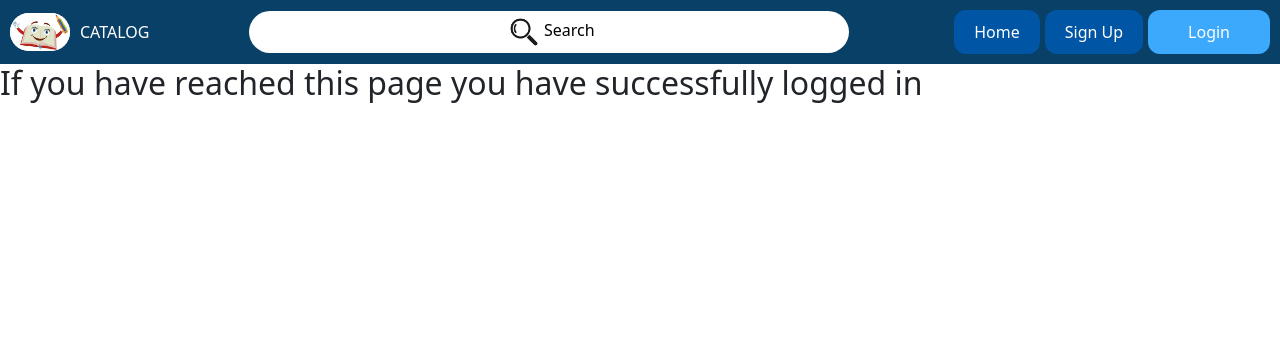
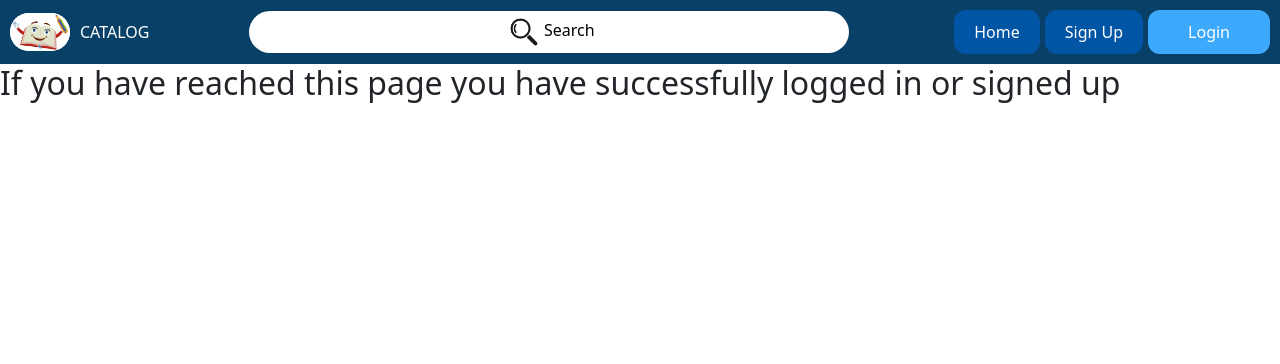
Before and after one commit to brian9004/Databases_Project, a PHP site: page /user_authenticated.php in a window 1280 px wide. Shown: the top 364 px of the page. Run offline with PHP 8.4, Linux system fonts and the light colour scheme; the visitor is signed in with stand-in values (Sample User, id 1); data that the repository does not hold is empty.

Commit message:
merged with janco

```diff
--- a/user_authenticated.php
+++ b/user_authenticated.php
@@ -15,7 +15,7 @@ require("header.php");
 
 <body>
 
-<h2>If you have reached this page you have successfully logged in </h2>
+<h2>If you have reached this page you have successfully logged in or signed up </h2>
 
 <script src="https://cdn.jsdelivr.net/npm/bootstrap@5.1.3/dist/js/bootstrap.bundle.min.js"></script>
 </body>
```
